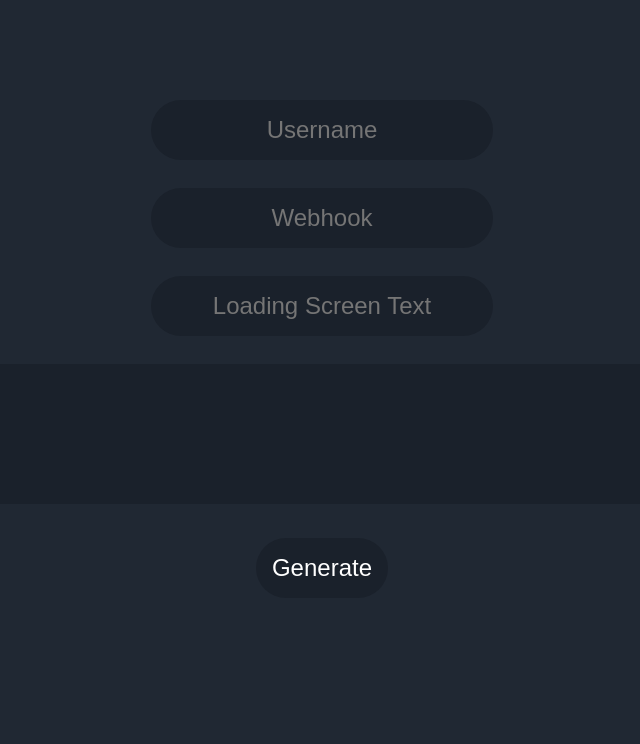
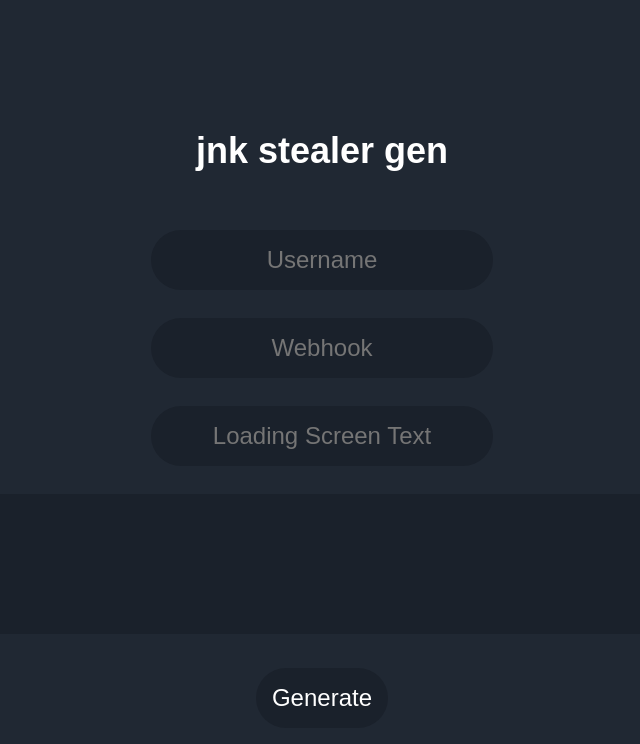
Before and after one commit to psxscripter1337/gen, a plain HTML site: page index.html in a window 1280 px wide. Shown: the top 744 px of the page, without its empty margins (318-958 px from the left). Drawn offline with Linux system fonts and the light colour scheme.

Commit message:
Update index.html

```diff
--- a/index.html
+++ b/index.html
@@ -10,7 +10,10 @@
 </head>
 <body>
 
+
     <section>
+        <h1>jnk stealer gen</h1>
+        <br>
         <form id="genform">
 
             <input placeholder="Username" type="text" id="username">
```
